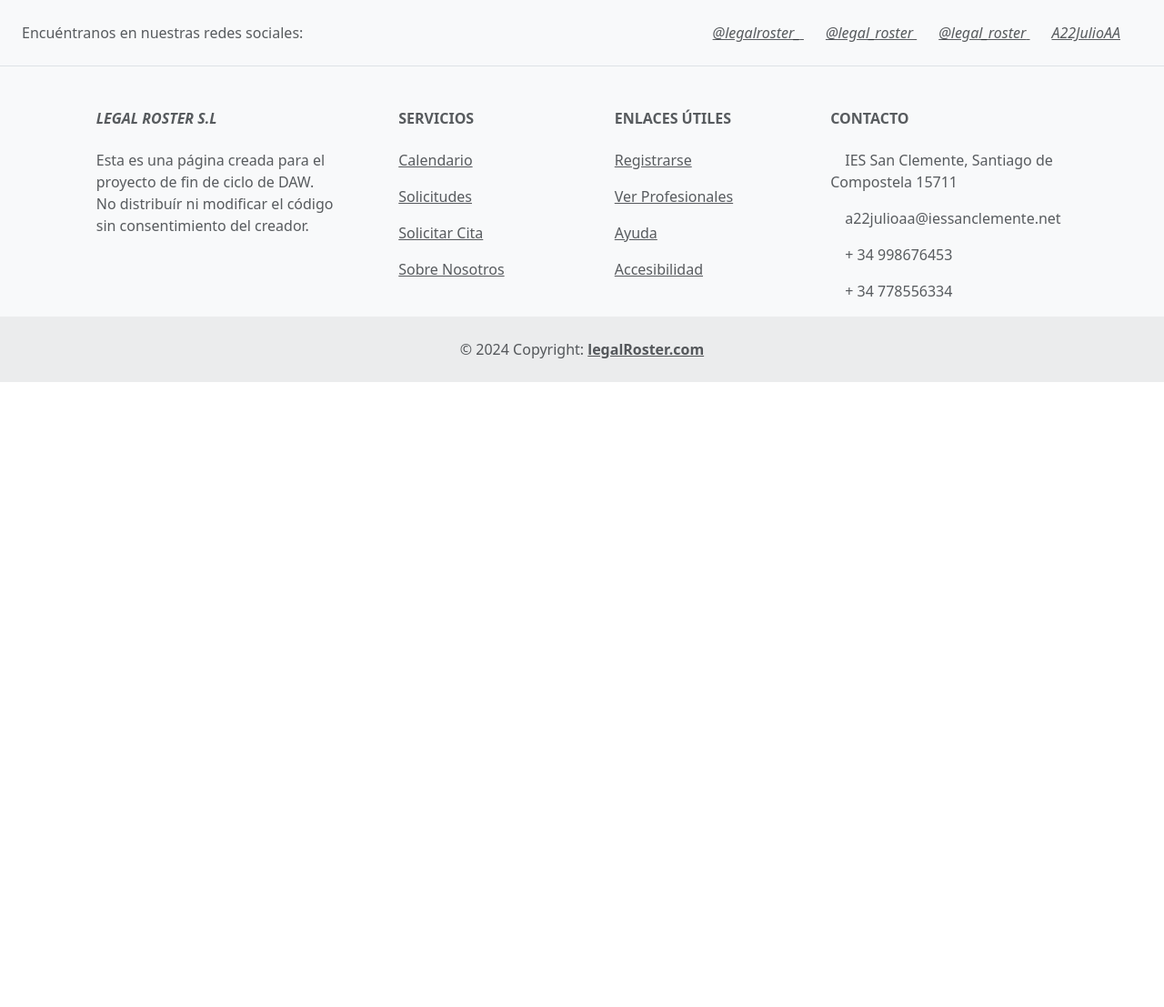
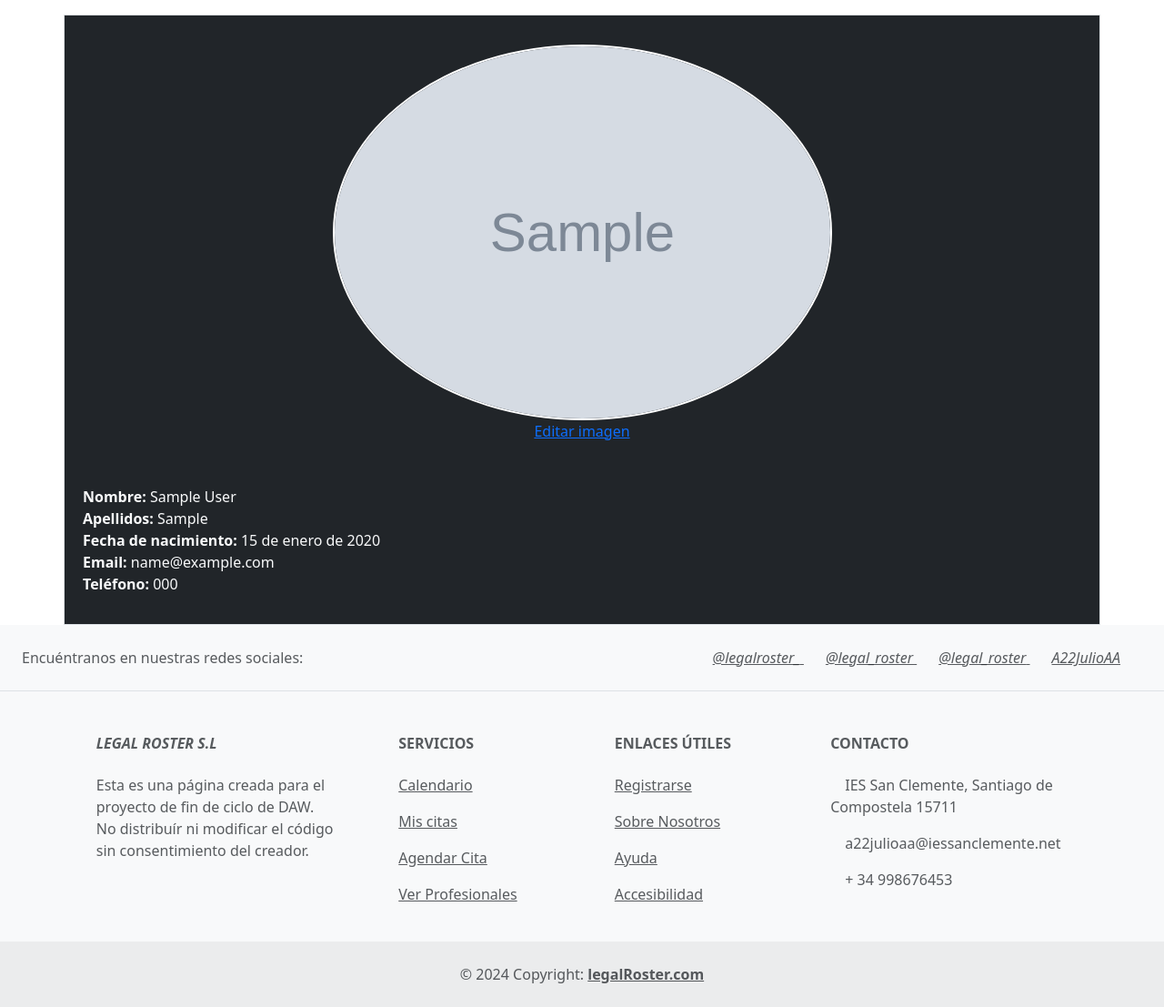
Before and after one commit to A22JulioAA/legal_code, a Django app: page /users/profile/ in a window 1280 px wide. Shown: the part 154-1261 px from the top of the page at 91% size. Before the commit the page ends 574 px from the top, so only its background shows below. Run offline with Django 5.2, Linux system fonts and the light colour scheme; a user stored in the database is signed in; tables that the repository leaves empty hold one stand-in row (values such as "Sample post"); grey boxes marked "Sample" are stand-in pictures; some libraries are stand-ins or nearby versions.

Commit message:
Modificar perfil

```diff
--- a/core/templates/core/base.html
+++ b/core/templates/core/base.html
@@ -196,13 +196,14 @@ registros, ver base-login
                             <a href="/calendario" class="text-reset">Calendario</a>
                         </p>
                         <p>
-                            <a href="/mis-solicitudes" class="text-reset">Solicitudes</a>
+                            <a href="/citas" class="text-reset">Mis citas</a>
                         </p>
                         <p>
-                            <a href="/solicitar-cita" class="text-reset">Solicitar Cita</a>
+                            <a href="/citas/agendar-cita" class="text-reset">Agendar Cita</a>
                         </p>
                         <p>
-                            <a href="/sobre-nosotros" class="text-reset">Sobre Nosotros</a>
+                            <a href="/" class="text-reset">Ver Profesionales</a>
+
                         </p>
                     </div>
 
@@ -215,7 +216,7 @@ registros, ver base-login
                             <a href="/register" class="text-reset">Registrarse</a>
                         </p>
                         <p>
-                            <a href="/" class="text-reset">Ver Profesionales</a>
+                            <a href="/sobre-nosotros" class="text-reset">Sobre Nosotros</a>
                         </p>
                         <p>
                             <a href="/ayuda" class="text-reset">Ayuda</a>
@@ -234,7 +235,7 @@ registros, ver base-login
                             a22julioaa@iessanclemente.net
                         </p>
                         <p><i class="fas fa-phone me-3"></i> + 34 998676453</p>
-                        <p><i class="fas fa-print me-3"></i> + 34 778556334</p>
+
                     </div>
 
                 </div>
--- a/legal_code/settings.py
+++ b/legal_code/settings.py
@@ -92,7 +92,7 @@ DATABASES = {
         "USER": "postgres",
         "PASSWORD": "abc123.",
         "HOST": "127.0.0.1",
-        "PORT": "5433",
+        "PORT": "5432",
     }
 }
 
--- /dev/null
+++ b/static/css/profile.css
@@ -0,0 +1,4 @@
+img {
+    border-radius: 50%;
+    border: 2px solid white;
+}
--- a/users/models.py
+++ b/users/models.py
@@ -41,7 +41,7 @@ class Cliente(AbstractBaseUser, PermissionsMixin):
     password = models.CharField('Contraseña', max_length=100, null=False)
     fecha_nacimiento = models.DateField('Fecha de nacimiento del usuario', null=False)
     telefono = models.CharField('Teléfono del usuario', max_length=20)
-    imagen_perfil = models.ImageField('Imagen de perfil', upload_to='images/perfil/', height_field=None, width_field=None, max_length=200)
+    imagen_perfil = models.ImageField('Imagen de perfil', upload_to='static/img/perfil/', height_field=None, width_field=None, max_length=200)
     is_active = models.BooleanField(default=True)
     is_superuser = models.BooleanField(default=False)
     is_staff = models.BooleanField(default=False)
--- a/users/templates/profile.html
+++ b/users/templates/profile.html
@@ -1 +1,31 @@
 {% extends "core/base.html" %}
+
+{% load static %}
+
+{% block title %}
+Perfil
+{% endblock %}
+
+{% block css %}
+<link rel="stylesheet" href="{% static 'css/profile.css' %}">
+{% endblock %}
+
+{% block content %}
+<section class="container mt-3 p-0 border bg-dark text-light">
+    <div class="row">
+        <div class="p-3">
+            <figure class="p-3 text-center">
+                <img src="{{user.imagen_perfil.url}}" alt="Imagen de perfil" class="img-fluid" width="50%">
+                <figcaption><a href="">Editar imagen</a></figcaption>
+            </figure>
+            <div class="p-3">
+                <strong>Nombre: </strong>{{user.name}}<br>
+                <strong>Apellidos:</strong> {{user.apellidos}}<br>
+                <strong>Fecha de nacimiento: </strong>{{user.fecha_nacimiento}}<br>
+                <strong>Email: </strong>{{user.email}}<br>
+                <strong>Teléfono: </strong>{{user.telefono}}<br>
+            </div>
+        </div>
+    </div>
+</section>
+{% endblock %}
```
Also changed, not shown: citas/templates/citas_principal.html (+4 -3 lines), images/perfil/pexels-august-de-richelieu-4427622.jpg (deleted), images/perfil/pexels-august-de-richelieu-4427622_wyQSXif.jpg (deleted), static/img/perfil/samuel.jpg (added), users/migrations/0002_alter_cliente_imagen_perfil.py (added).
